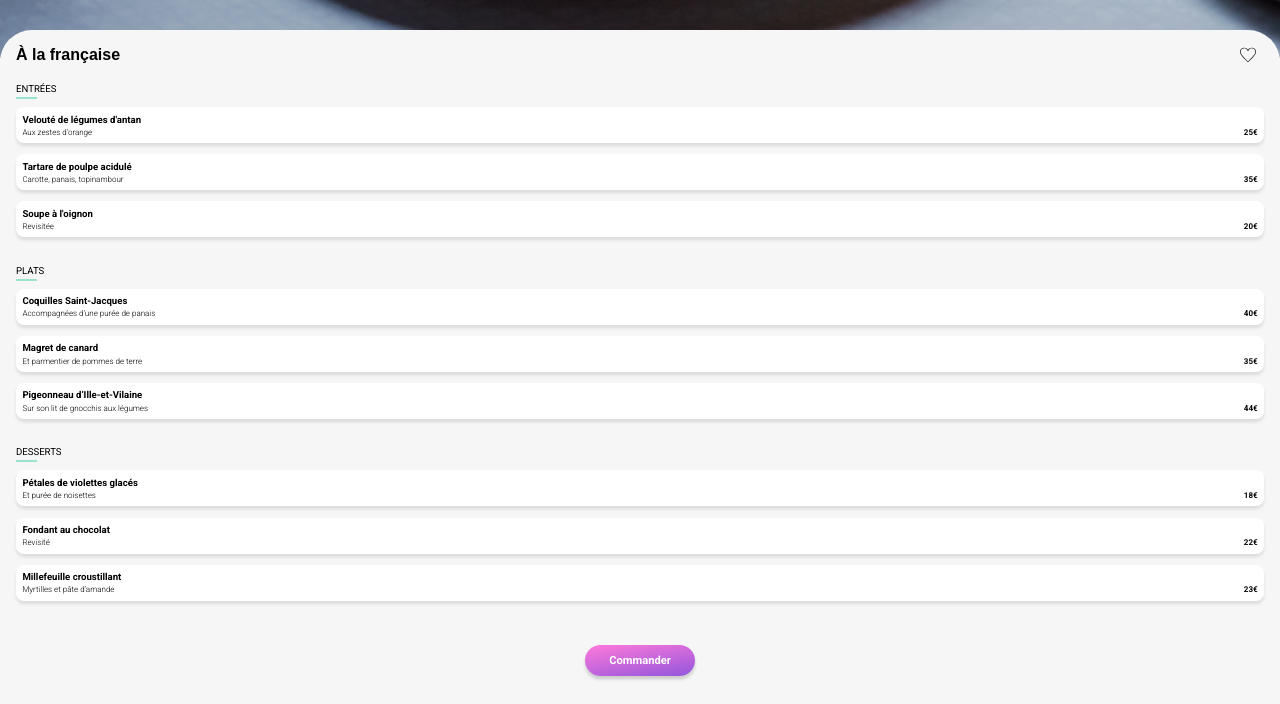
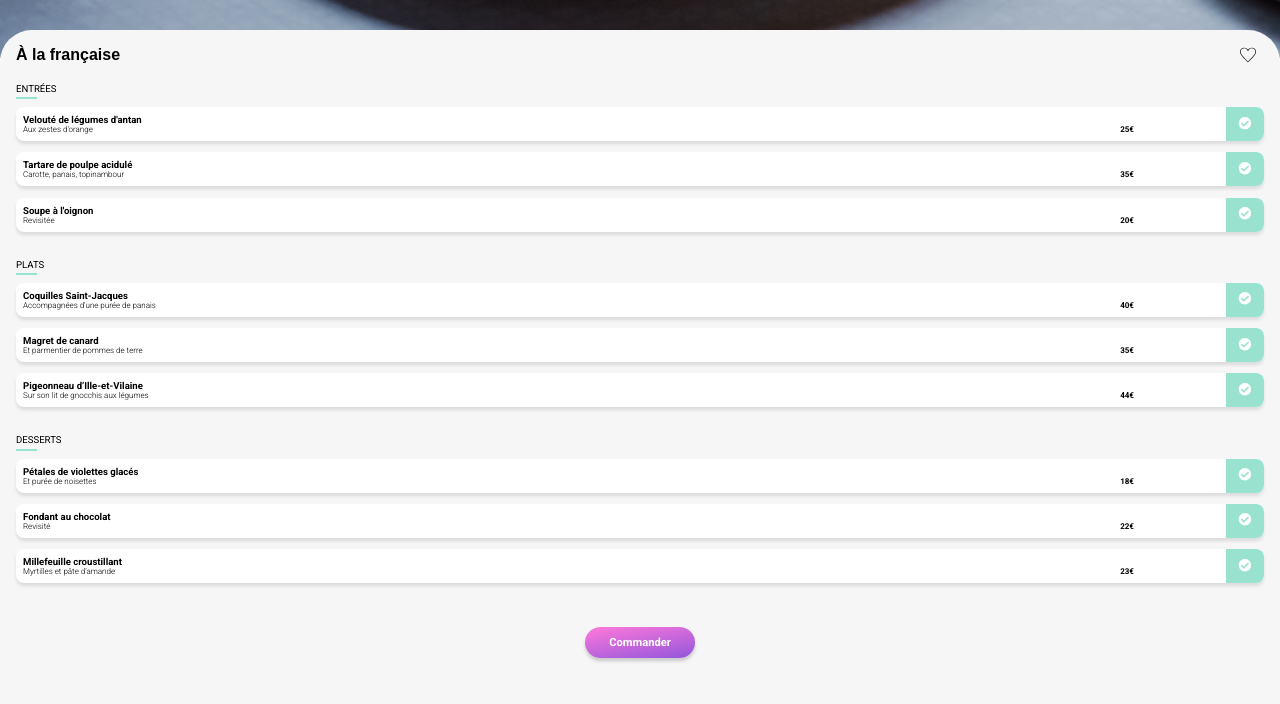
Before and after one commit to ASelmane/Ohmyfood, a plain HTML site: page À_la_française.html in a window 1280 px wide. Shown: the part 839-1543 px from the top of the page. Drawn offline with Linux system fonts and the light colour scheme; a web font is replaced by a local one.

Commit message:
Animation: dish select

```diff
--- a/style.scss
+++ b/style.scss
@@ -81,7 +81,7 @@ a{
     transition: 0.3s ease;
     &:hover{
         transition: 0.3s ease;
-        opacity: 0.8;
+        opacity: 0.75;
         box-shadow: 0 0.3em 0.3em 0em #aaaaaa;
     }
 }
@@ -291,30 +291,71 @@ footer{
         }
     }
     &_div{
+        cursor: pointer;
         display: flex;
-        padding: 0.4em;
-        justify-content: space-between;
-        gap: 1em;
         border-radius: 0.5em;
         background-color: white;
         box-shadow: 0 0.2em 0.2em 0 #dddddd;
         margin-bottom: 0.7em;
-        transition: 0.3s ease;
+        transition: 0.3s linear;
+        overflow: hidden;
         &:hover{
             box-shadow: 0 0.2em 0.2em 0 #cccccc;
-            transition: 0.3s ease;
+            transition: 0.5s linear;
+            .menu_div_text{
+                transition: 0.3s linear 0.1s;
+                min-width: 100px;
+            }
+            .menu_div_price{
+                min-width: 11%;
+                margin-left: 0;
+                transition: 0.3s linear ;
+            }
+            i{
+                transform: rotate(360deg);
+                transition: 0.4s linear;
+            }
         }
         &_text{
-            display: flex;
             flex-flow: column;
             gap: 0.2em;
+            margin: 7px;
+            margin-right: 0;
+            white-space: nowrap;
+            min-width: 80%;
+            width: 100%;
+            transition: 0.5s linear;
+            h3{
+                text-overflow: ellipsis;
+                overflow: hidden;
+            }
         }
         p{
             font-size: 0.5em;
+            overflow: hidden;
+            text-overflow: ellipsis;
         }
-        b{
+        &_price{
             font-size: 0.5em;
-            align-self: flex-end;
+            font-weight: bold;
+            display: flex;
+            align-items: flex-end;
+            justify-content: center;
+            margin: 7px 5px;
+            min-width: 15%;
+            transition: 0.3s linear 0.3s;
+        }
+        &_select{
+            background-color: $tertiaire;
+            display: flex;
+            align-items: center;
+            color: white;
+            justify-content: center;
+            border-top-right-radius: 0.5em;
+            border-bottom-right-radius: 0.5em;
+            min-width: 3em;
+            font-size: 0.8em;
+            transition: 0.5s ease;
         }
     }
     .btn{
--- a/À_la_française.html
+++ b/À_la_française.html
@@ -28,8 +28,8 @@
             <h1>À la française</h1>
             <svg class="heart" xmlns="http://www.w3.org/2000/svg" viewBox="0 0 24 22">
                 <linearGradient id="grad" x1="25%" y1="0%" x2="0%" y2="100%">
-                    <stop class="purple" offset="0%"/>
-                    <stop class="pink" offset="100%"/>
+                    <stop class="purple" offset="0%" />
+                    <stop class="pink" offset="100%" />
                 </linearGradient>
                 <path d="M12 20.593C9.62863 18.26 7.3034 16.0655 5.40613 14C2.79899 11.1617 1 8.56697 1 6.191C1 2.4 4.068 1 6.281 1C7.593 1 10.432 1.501 12 5.457C13.59 1.489 16.464 1.01 17.726 1.01C20.266 1.01 23 2.631 23 6.191C23 8.57718 21.2337 11.1308 18.5902 14C16.7258 16.0234 14.4252 18.2038 12 20.593ZM17.726 0.00999999C15.523 0.00999999 13.28 1.052 12 3.248C10.715 1.042 8.478 0 6.281 0C3.098 0 0 2.187 0 6.191C0 10.852 5.571 15.62 12 22C18.43 15.62 24 10.852 24 6.191C24 2.18 20.905 0.00999999 17.726 0.00999999Z"></path>
             </svg>
@@ -42,21 +42,36 @@
                     <h3>Velouté de légumes d'antan</h3>
                     <p>Aux zestes d'orange</p>
                 </div>
-                <b>25€</b>
+                <div class="menu_div_price">
+                    25€
+                </div>
+                <div class="menu_div_select">
+                    <i class="fas fa-check-circle"></i>
+                </div>
             </div>
             <div class="menu_div">
                 <div class="menu_div_text">
                     <h3>Tartare de poulpe acidulé</h3>
                     <p>Carotte, panais, topinambour</p>
                 </div>
-                 <b>35€</b>
+                <div class="menu_div_price">
+                    35€
+                </div>
+                <div class="menu_div_select">
+                    <i class="fas fa-check-circle"></i>
+                </div>
             </div>
             <div class="menu_div">
                 <div class="menu_div_text">
                     <h3>Soupe à l'oignon</h3>
                     <p>Revisitée</p>
                 </div>
-                 <b>20€</b>
+                <div class="menu_div_price">
+                    20€
+                </div>
+                <div class="menu_div_select">
+                    <i class="fas fa-check-circle"></i>
+                </div>
             </div>
         </div>
         <div class="menu_part">
@@ -67,21 +82,36 @@
                     <h3>Coquilles Saint-Jacques</h3>
                     <p>Accompagnées d'une purée de panais</p>
                 </div>
-                <b>40€</b>
+                <div class="menu_div_price">
+                    40€
+                </div>
+                <div class="menu_div_select">
+                    <i class="fas fa-check-circle"></i>
+                </div>
             </div>
             <div class="menu_div">
                 <div class="menu_div_text">
                     <h3>Magret de canard</h3>
                     <p>Et parmentier de pommes de terre</p>
                 </div>
-                 <b>35€</b>
+                <div class="menu_div_price">
+                    35€
+                </div>
+                <div class="menu_div_select">
+                    <i class="fas fa-check-circle"></i>
+                </div>
             </div>
             <div class="menu_div">
                 <div class="menu_div_text">
                     <h3>Pigeonneau d’Ille-et-Vilaine</h3>
                     <p>Sur son lit de gnocchis aux légumes</p>
                 </div>
-                 <b>44€</b>
+                <div class="menu_div_price">
+                    44€
+                </div>
+                <div class="menu_div_select">
+                    <i class="fas fa-check-circle"></i>
+                </div>
             </div>
         </div>
         <div class="menu_part">
@@ -92,21 +122,36 @@
                     <h3>Pétales de violettes glacés</h3>
                     <p>Et purée de noisettes</p>
                 </div>
-                <b>18€</b>
+                <div class="menu_div_price">
+                    18€
+                </div>
+                <div class="menu_div_select">
+                    <i class="fas fa-check-circle"></i>
+                </div>
             </div>
             <div class="menu_div">
                 <div class="menu_div_text">
                     <h3>Fondant au chocolat</h3>
                     <p>Revisité</p>
                 </div>
-                 <b>22€</b>
+                <div class="menu_div_price">
+                    22€
+                </div>
+                <div class="menu_div_select">
+                    <i class="fas fa-check-circle"></i>
+                </div>
             </div>
             <div class="menu_div">
                 <div class="menu_div_text">
                     <h3>Millefeuille croustillant</h3>
                     <p>Myrtilles et pâte d’amande</p>
                 </div>
-                 <b>23€</b>
+                <div class="menu_div_price">
+                    23€
+                </div>
+                <div class="menu_div_select">
+                    <i class="fas fa-check-circle"></i>
+                </div>
             </div>
         </div>
         <a class="btn" href="#">Commander</a>
```
Also changed, not shown: style.css, 1 other file. Lines whose indentation alone changed are shown as unchanged.
